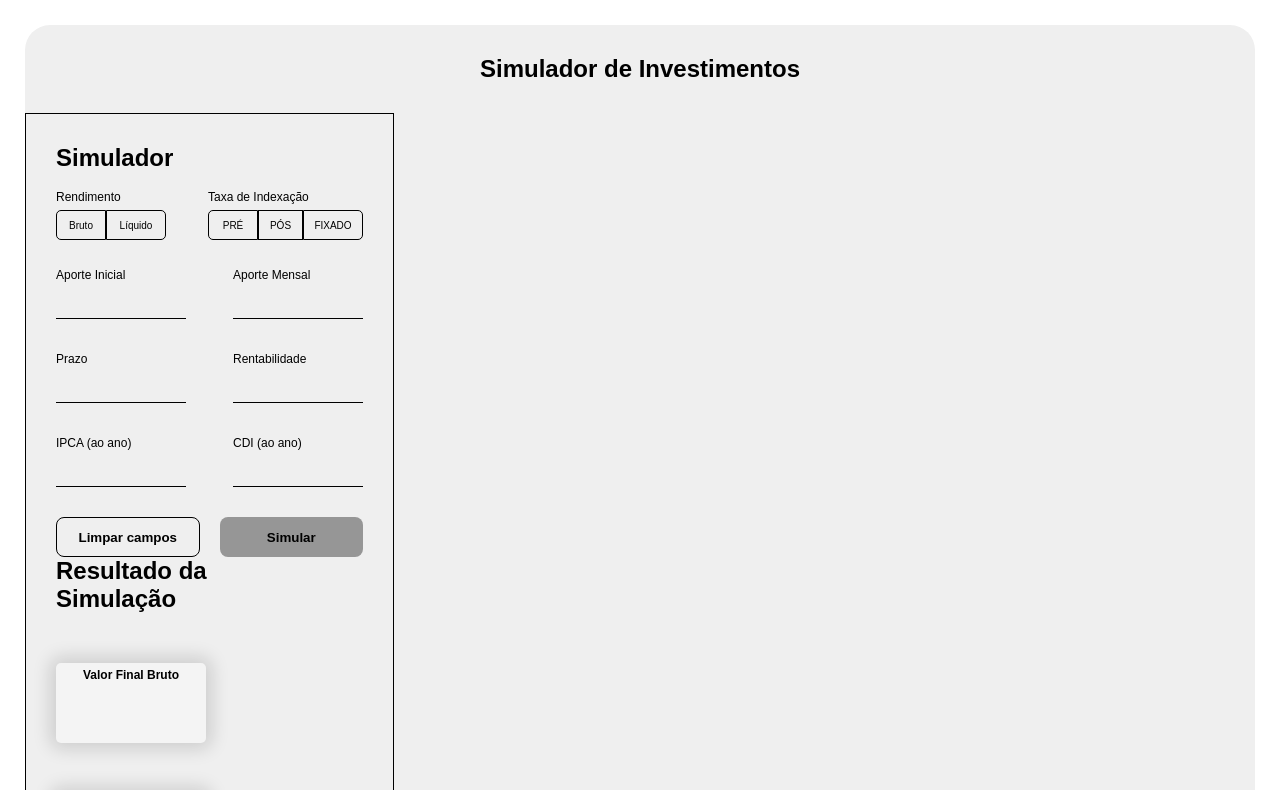
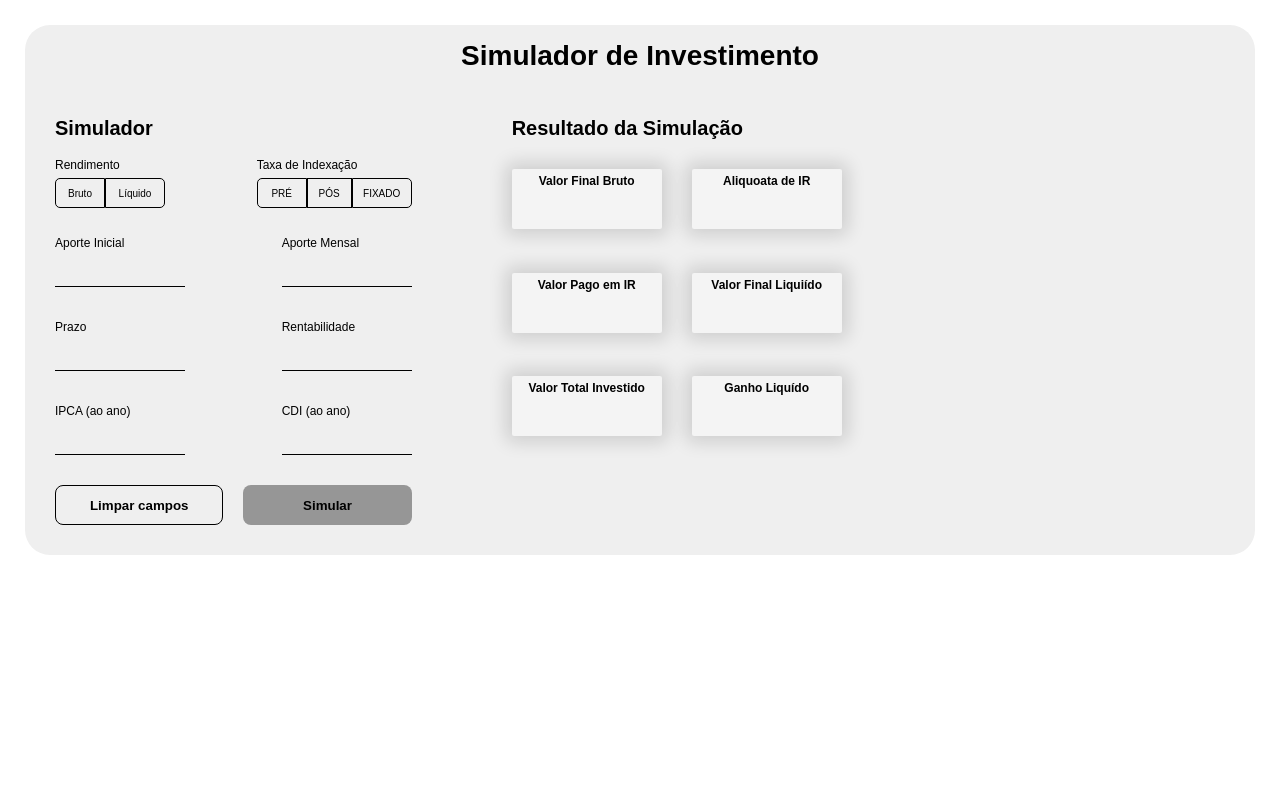
Before and after one commit to rafaelhipolitoo/eqi-investimentos-desafio, a plain HTML site: page index.html in a window 1280 px wide. Shown: the top 790 px of the page. Drawn offline with Linux system fonts and the light colour scheme.

Commit message:
Modificações
Foram feitas modificações importantes, inclusive para colocar display flex entre o formulário e o dashboard.

```diff
--- a/CSS/style.css
+++ b/CSS/style.css
@@ -12,17 +12,33 @@ section {
   height: 100%;
 }
 
-.titulo,
 h1 {
+  font-size: 28px;
   text-align: center;
   padding: 15px;
 }
 
+h2 {
+  font-size: 20px;
+}
+
+.formulario {
+  width: 50%;
+}
+
+.resultado {
+  width: 100%;
+  display: flex;
+  flex-direction: row;
+  flex-wrap: wrap;
+}
+
 .simulador {
-  width: 30%;
+  gap: 100px;
+  width: auto;
+  display: flex;
   margin: 0;
   padding: 0;
-  border: 1px solid black;
   padding: 30px;
 }
 
@@ -117,12 +133,12 @@ input[type="text"] {
 }
 
 .card {
+  margin-top: -75px;
   background-color: #f4f4f4;
   width: 150px;
-  height: 80px;
-  border-radius: 5px;
+  height: 60px;
+  border-radius: 2px;
   text-align: center;
-
   -webkit-box-shadow: 0px 0px 18px 6px rgba(0, 0, 0, 0.14);
   box-shadow: 0px 0px 18px 6px rgba(0, 0, 0, 0.14);
 }
@@ -131,7 +147,7 @@ input[type="text"] {
   display: flex;
   flex-direction: row;
   flex-wrap: wrap;
-  gap: 50px;
+  gap: 30px;
   width: 50%;
 }
 
--- a/index.html
+++ b/index.html
@@ -13,16 +13,15 @@
 <body>
 
     <section>
-        <div class="titulo">
-            <h1>Simulador de Investimentos</h1>
-        </div>
 
+        <header><h1>Simulador de Investimento</h1></header>
 
-        <div class="teste">
-            <div class="simulador">
+        <div class="simulador">
+
+            <div class="formulario">
                 <h2>Simulador</h2>
 
-                <form>
+                <form action="">
                     <div class="button">
                         <div class="btn">
                             <label for="rendimento">Rendimento</label><br>
@@ -76,11 +75,16 @@
                     <input class="bottom-btn1" type="button" value="Limpar campos">
                     <input class="bottom-btn2" type="button" value="Simular">
                 </div>
+                </form>
 
+            </div>
+
+            <div class="resultado">
                 <div class="dashboard">
                     <div class="title">
                         <h2>Resultado da Simulação</h2>
                     </div>
+                    <br>
 
                     <div class="card">
                         <p>Valor Final Bruto</p>
@@ -102,12 +106,9 @@
                     </div>
 
                 </div>
-
             </div>
 
-         </div>
-
-
+        </div>
 
     </section>
 
```
